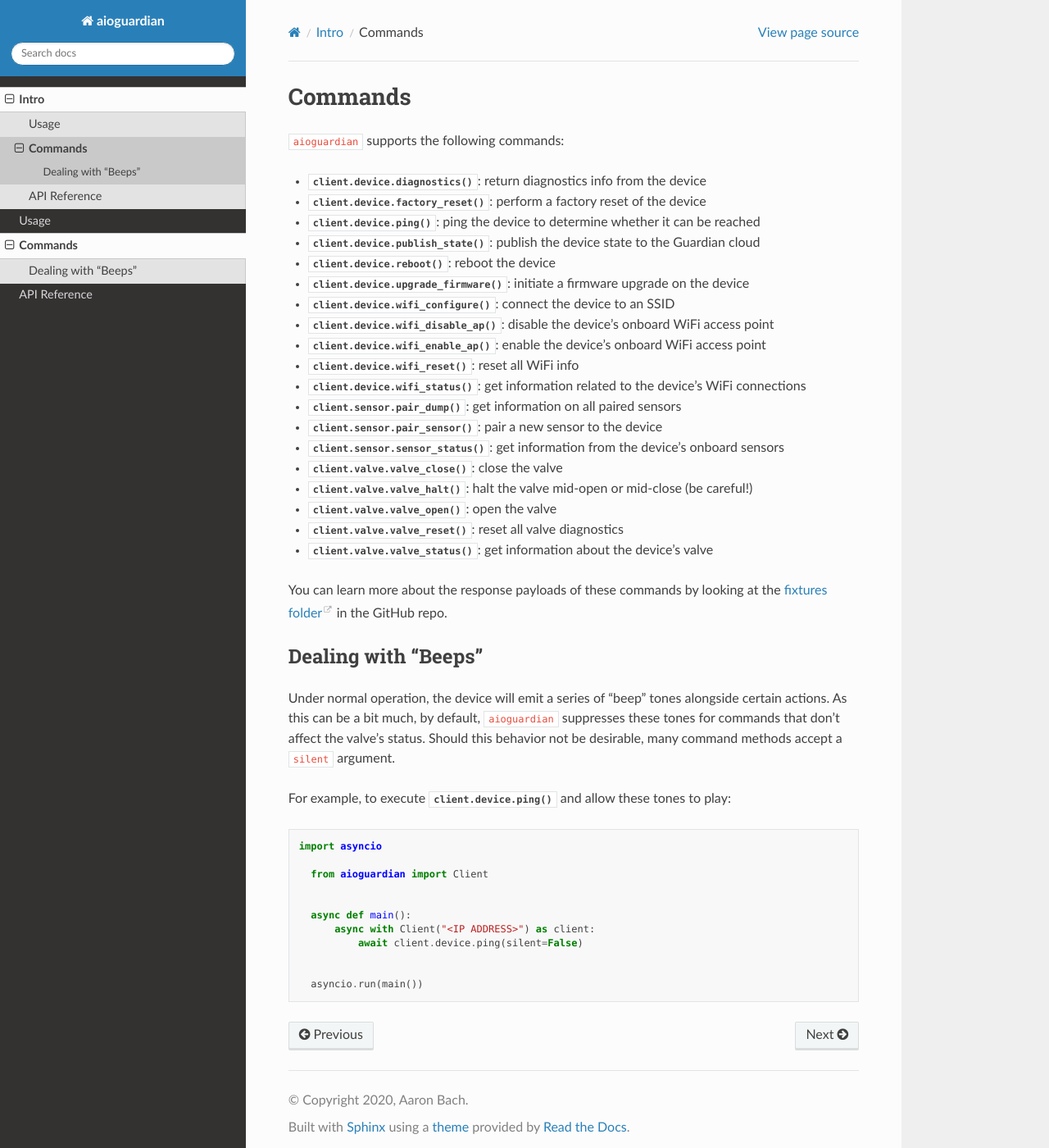
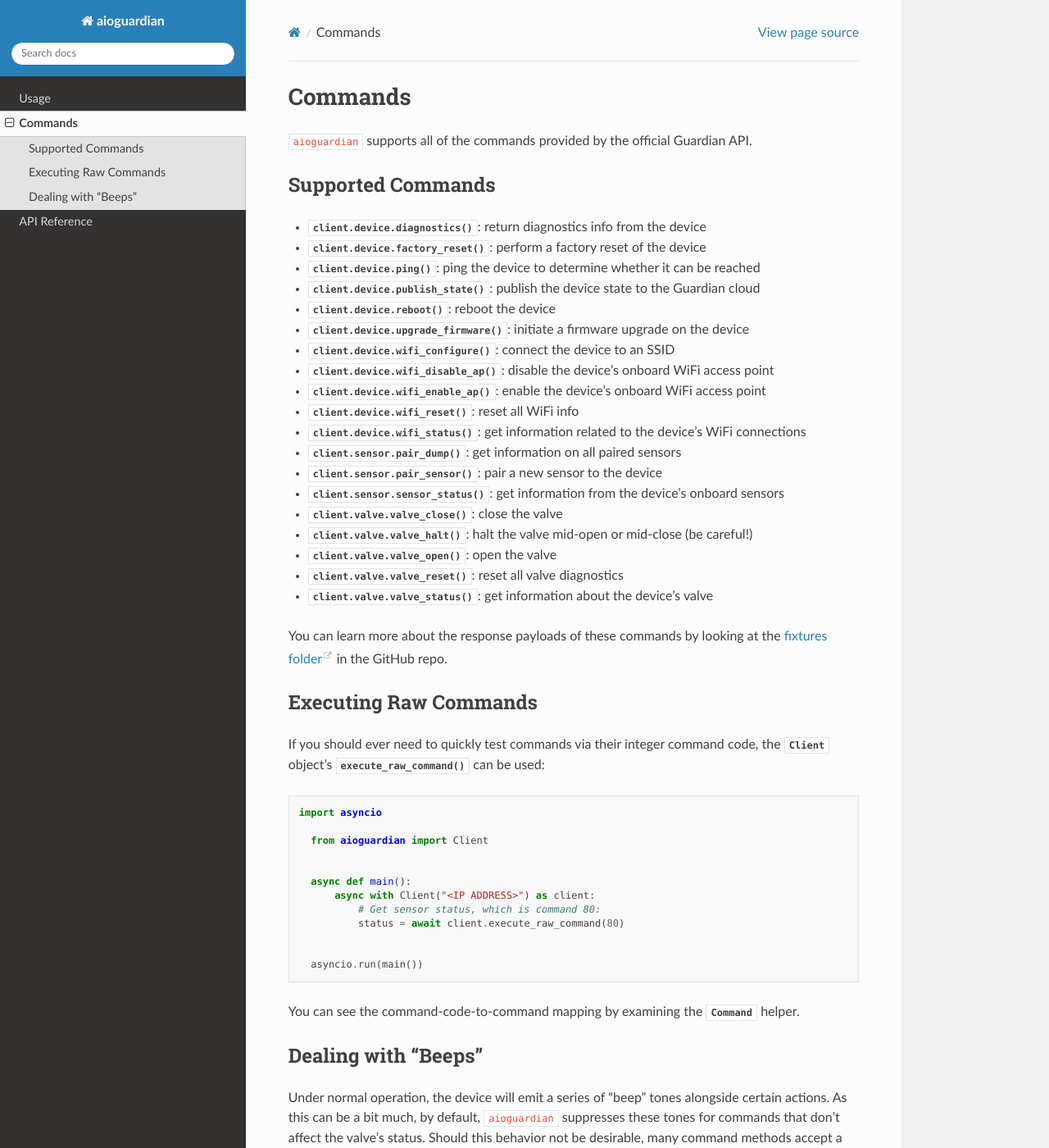
Before and after one commit to bachya/aioguardian, a Sphinx documentation site: the page built from docs/commands.rst, in a window 1280 px wide and 1400 px high. Shown: the whole window at 82% size. Built offline with Sphinx 7.4.7 and the Read the Docs theme 2.0.0, drawn with Linux system fonts in a browser that asks for light colours.

Commit message:
Add client method to execute a raw command

```diff
--- a/docs/commands.rst
+++ b/docs/commands.rst
@@ -1,7 +1,10 @@
 Commands
 ========
 
-``aioguardian`` supports the following commands:
+``aioguardian`` supports all of the commands provided by the official Guardian API.
+
+Supported Commands
+------------------
 
 * :meth:`client.device.diagnostics() <aioguardian.commands.device.Device.diagnostics>`: return diagnostics info from the device
 * :meth:`client.device.factory_reset() <aioguardian.commands.device.Device.factory_reset>`: perform a factory reset of the device
@@ -26,6 +29,34 @@
 You can learn more about the response payloads of these commands by looking at the
 `fixtures folder <https://github.com/bachya/aioguardian/tree/dev/tests/fixtures>`_
 in the GitHub repo.
+
+Executing Raw Commands
+----------------------
+
+If you should ever need to quickly test commands via their integer command code, the
+:meth:`Client <aioguardian.Client>` object's
+:meth:`execute_raw_command() <aioguardian.Client.execute_raw_command>` can be
+used:
+
+.. code:: python
+
+  import asyncio
+
+    from aioguardian import Client
+
+
+    async def main():
+        async with Client("<IP ADDRESS>") as client:
+            # Get sensor status, which is command 80:
+            status = await client.execute_raw_command(80)
+
+
+    asyncio.run(main())
+
+
+You can see the command-code-to-command mapping by examining the
+:meth:`Command <aioguardian.helpers.command.Command>` helper.
+
 
 Dealing with "Beeps"
 --------------------
--- a/docs/index.rst
+++ b/docs/index.rst
@@ -14,11 +14,8 @@
 .. toctree::
    :maxdepth: 3
 
-   intro
    usage
    commands
    api
 
-* :ref:`genindex`
-* :ref:`modindex`
 * :ref:`search`
```
Also changed, not shown: docs/api.rst (+7 -0 lines), docs/intro.rst (deleted, +0 -23 lines), 1 other file.
